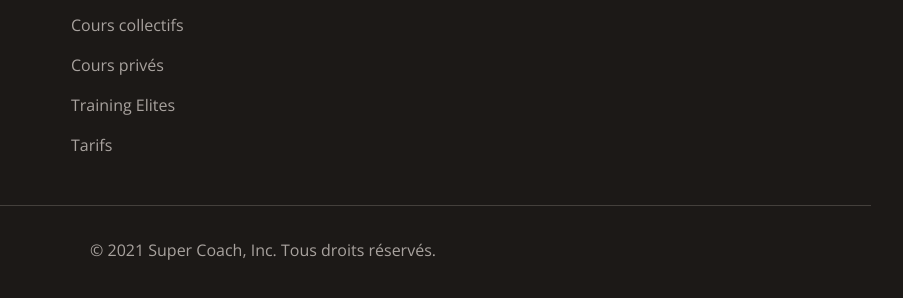
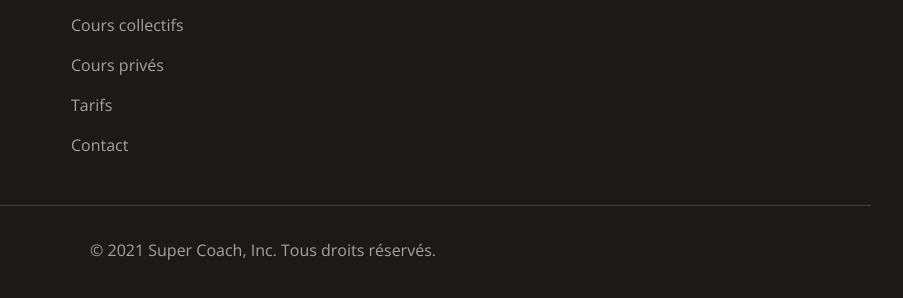
Before and after one commit to unixisking/super-coach, a Gatsby site: page /merci in a window 1280 px wide. Shown: the part 1111-1409 px from the top of the page, 377-1280 px from the left. Built offline with nearby package versions, Linux system fonts and the light colour scheme; Gatsby itself is replaced by a stand-in of ours.

Commit message:
fix: fix footer

```diff
--- a/src/components/footer.js
+++ b/src/components/footer.js
@@ -2,15 +2,11 @@ import React from 'react';
 
 const footerNavigation = {
   solutions: [
-    { name: 'Histoires de Succès', href: '#testimonials' },
-    { name: 'Cours collectifs', href: '#courses' },
-    { name: 'Cours privés', href: '#courses' },
-    { name: 'Training Elites', href: '/elites' },
-    { name: 'Tarifs', href: '#pricing' },
-  ],
-  support: [
-    { name: 'THE COMPETITION STARTS AT TRAINING.', href: '#competition' },
-    { name: 'Cours personal trainer Lausanne', href: '#personal-coach' },
+    { name: 'Histoires de Succès', href: '/#témoignages' },
+    { name: 'Cours collectifs', href: '/#cours-collectifs' },
+    { name: 'Cours privés', href: '/#cours-privés' },
+    { name: 'Tarifs', href: '/#tarifs' },
+    { name: 'Contact', href: '/contact' },
   ],
   social: [
     {
```
